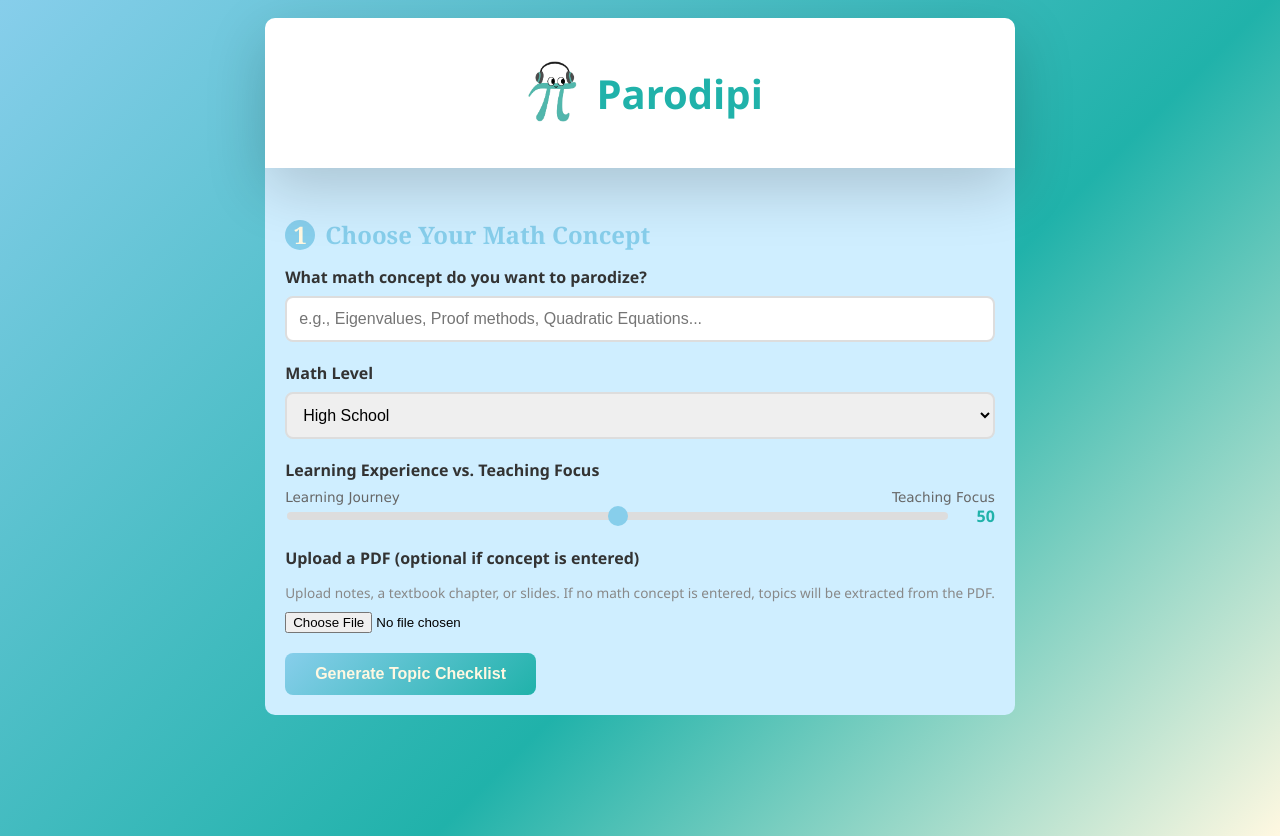
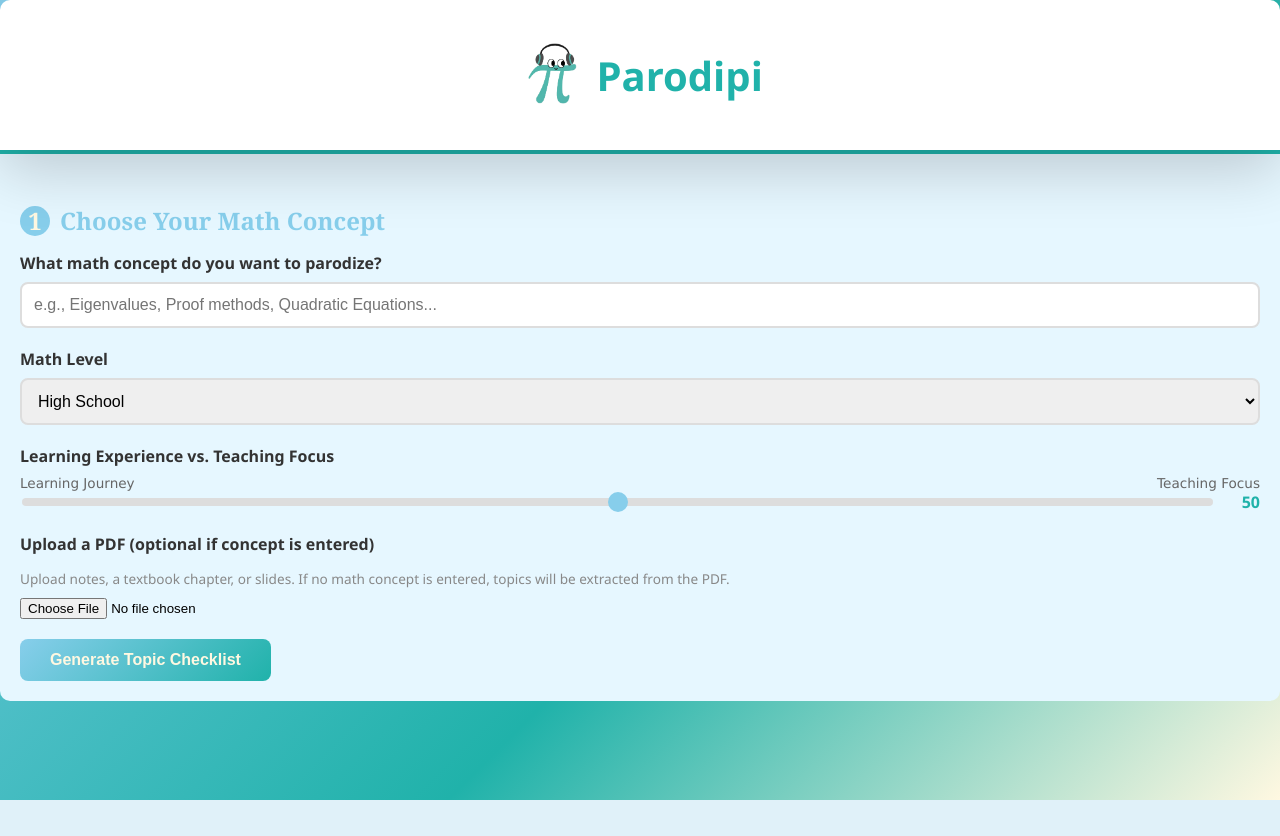
Before and after one commit to ccc-0731/Parodipi, a Flask app: page / in a window 1280 px wide. After the commit the page ends 800 px from the top, so only its background shows below. Run offline with Flask 3, Linux system fonts and the light colour scheme; some libraries are stand-ins or nearby versions.

Commit message:
Fix fullscreen layout and center container

```diff
--- a/static/style.css
+++ b/static/style.css
@@ -38,6 +38,11 @@
     right: 0;
     left: auto;
     text-align: right;
+}
+
+html, body {
+    height: 100%;
+    margin: 0;
 }
 
 /* Responsive design for mobile */
@@ -123,11 +128,7 @@ body {
     font-family: 'Segoe UI', Tahoma, Geneva, Verdana, sans-serif;
     background: linear-gradient(135deg, #87ceeb 0%, #20b2aa 60%, #fff8e1 100%);
     min-height: 100vh;
-    display: flex;
-    justify-content: center;
-    padding: 20px;
-    padding-top: 10px;
-    padding-bottom: 10px;
+    margin: 0;
 }
 
 h1 {
@@ -174,8 +175,10 @@ h2 {
 .step {
     margin-bottom: 40px;
     padding: 20px;
-    background: #cfeeff; /* light blue */
+
+    background: #e6f7ff;   /* ← ADD THIS */
     border-radius: 0 0 10px 10px;
+    border-top: 4px solid #20b2aa;
 }
 
 .step.hidden {
```
